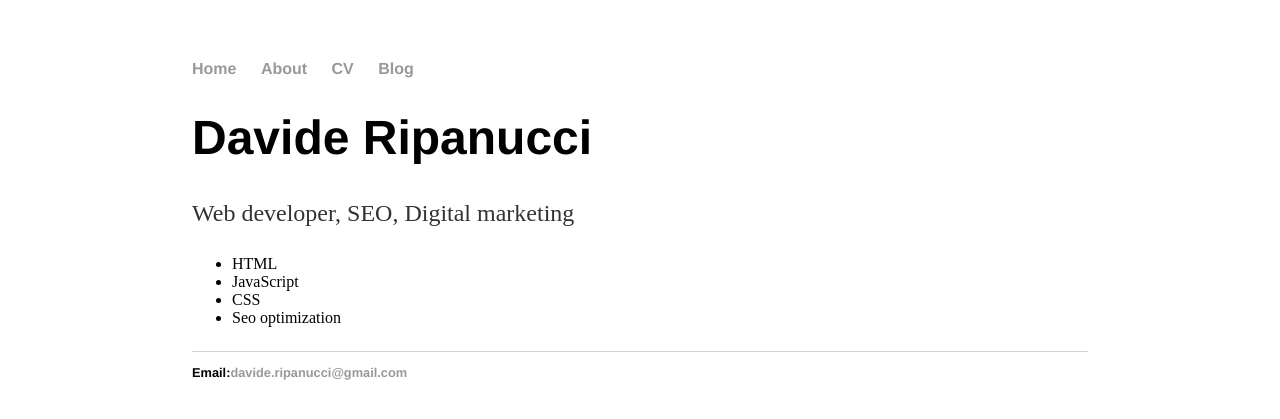
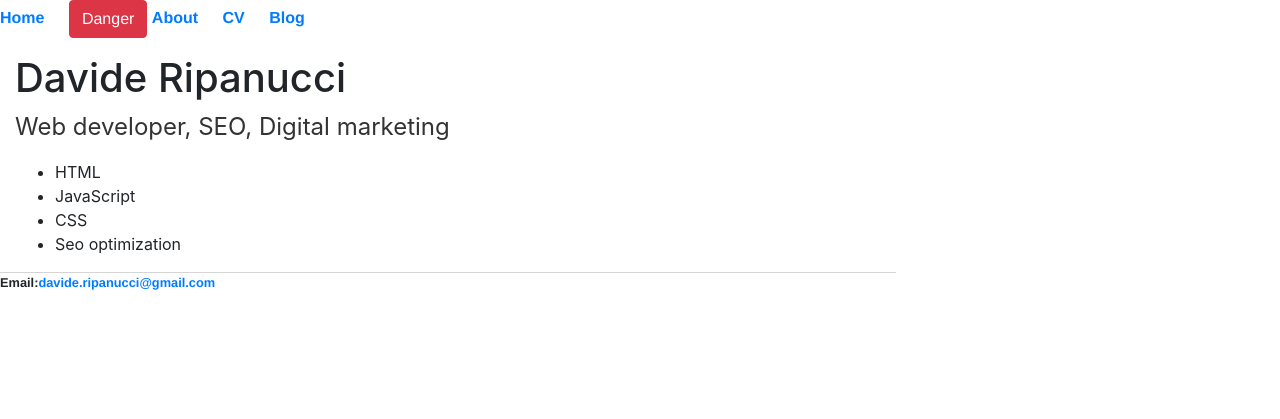
Before and after one commit to ripa001/ripa001.github.io, a Jekyll site: the page built from index.html, in a window 1280 px wide. Shown: the top 419 px of the page. Built offline with Jekyll 4.4.1, drawn with Linux system fonts in a browser that asks for light colours.

Commit message:
Update default.html

```diff
--- a/_layouts/default.html
+++ b/_layouts/default.html
@@ -4,11 +4,13 @@
 			<title>{{ page.title }}</title>
 			<!-- link to main stylesheet -->
 			<link rel="stylesheet" type="text/css" href="/css/style.css">
+			<link rel="stylesheet" href="https://stackpath.bootstrapcdn.com/bootstrap/4.1.3/css/bootstrap.min.css" integrity="sha384-MCw98/SFnGE8fJT3GXwEOngsV7Zt27NXFoaoApmYm81iuXoPkFOJwJ8ERdknLPMO" crossorigin="anonymous">
 		</head>
 		<body>
 			<nav>
 	    		<ul>
 	        		<li><a href="/">Home</a></li>
+				<button type="button" class="btn btn-danger">Danger</button>
 		        	<li><a href="/about">About</a></li>
 	        		<li><a href="/cv">CV</a></li>
 	        		<li><a href="/blog">Blog</a></li>
```
